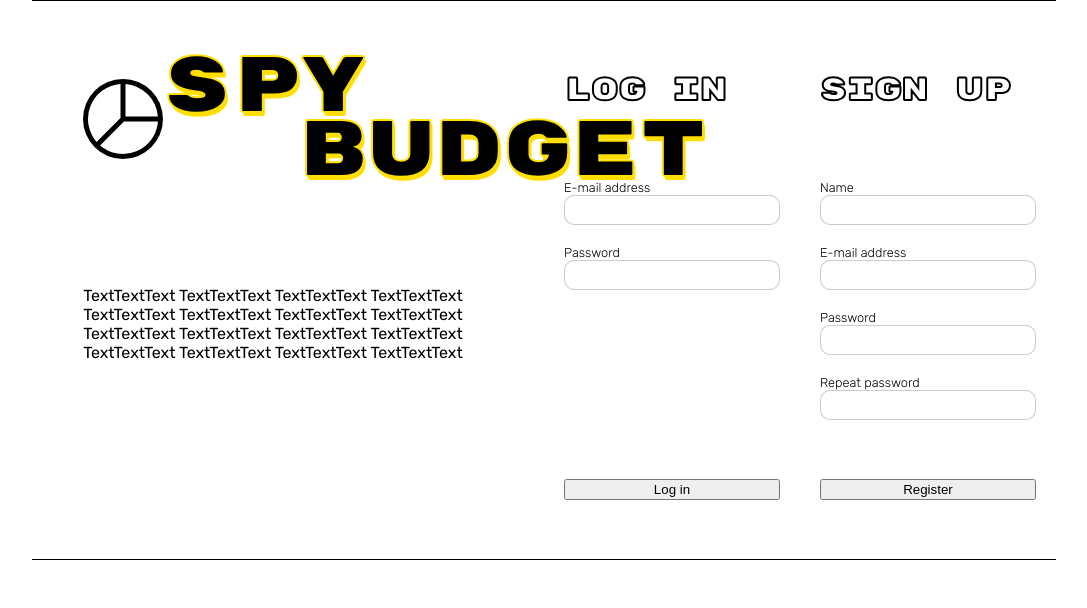
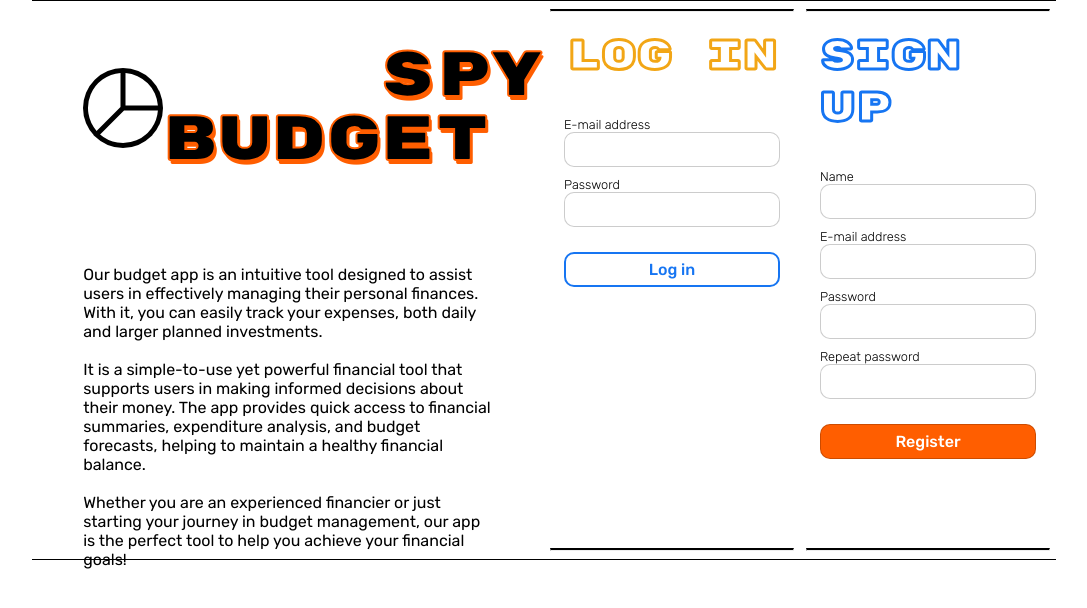
Before and after one commit to chalbrik/Budget_App_Project, a PHP site: page / in a window 1280 px wide. Shown: the part 120-728 px from the top of the page, without its empty margins (96-1183 px from the left). Run offline with PHP 8.4, Linux system fonts and the light colour scheme.

Commit message:
Update changes

```diff
--- a/index.html
+++ b/index.html
@@ -22,18 +22,27 @@
         <div class="left-side">
           <div class="logo-and-header">
             <img src="/assets/pie-chart.svg" alt="Logo" />
-            <h1>Spy</h1>
+
+            <h1>budget</h1>
           </div>
           <p class="description">
-            TextTextText TextTextText TextTextText TextTextText TextTextText
-            TextTextText TextTextText TextTextText TextTextText TextTextText
-            TextTextText TextTextText TextTextText TextTextText TextTextText
-            TextTextText
+            Our budget app is an intuitive tool designed to assist users in
+            effectively managing their personal finances. With it, you can
+            easily track your expenses, both daily and larger planned
+            investments.<br><br> It is a simple-to-use yet powerful financial tool that
+            supports users in making informed decisions about their money. The
+            app provides quick access to financial summaries, expenditure
+            analysis, and budget forecasts, helping to maintain a healthy
+            financial balance.<br><br> Whether you are an experienced financier or just
+            starting your journey in budget management, our app is the perfect
+            tool to help you achieve your financial goals!
           </p>
         </div>
         <div class="right-side">
-          <div class="log-in">
-            <h2>Log in</h2>
+          <div class="box">
+            <hr class="line-outline">
+            <div class="log-in">
+            <h2 class="log-in-title">Log in</h2>
             <div class="input-table">
               <div class="input-field">
                 <span class="input-name">E-mail address</span>
@@ -44,10 +53,14 @@
                 <input type="text" />
               </div>
             </div>
-            <button>Log in</button>
+            <button class="log-in-button">Log in</button>
           </div>
+            <hr class="line-outline">
+          </div>
+          <div class="box">
+            <hr class="line-outline">
           <div class="sign-up">
-            <h2>Sign up</h2>
+            <h2 class="sign-up-title">Sign up</h2>
             <div class="input-table">
               <div class="input-field">
                 <span class="input-name">Name</span>
@@ -66,7 +79,9 @@
                 <input type="text" />
               </div>
             </div>
-            <button>Register</button>
+            <button class="sign-up-button">Register</button>
+          </div>
+          <hr class="line-outline">
           </div>
         </div>
       </div>
--- a/style.css
+++ b/style.css
@@ -57,20 +57,21 @@ main {
     height: 80px;
 }
 
+
 .logo-and-header>h1 {
     font-family: "Rubik Mono One", monospace;
     font-weight: 400;
     font-style: normal;
     line-height: 4rem;
-    font-size: 5rem;
-    text-shadow: 2px 4px 0px #FFDF01;
-    -webkit-text-stroke: 2px #FFDF01;
+    font-size: 4rem;
+    text-shadow: 2px 4px 0px #FF5E00;
+    -webkit-text-stroke: 2px #FF5E00;
 
 }
 
 
-.logo-and-header>h1::after {
-    content: "\A   budget";
+.logo-and-header>h1::before {
+    content: "    spy\A";
     white-space: pre;
 }
 
@@ -79,11 +80,7 @@ main {
     font-optical-sizing: auto;
     font-weight: 400;
     font-style: normal;
-}
-
-
-
-.description {
+    font-size: 16px;
     margin-top: 50px;
     width: 80%;
 }
@@ -94,7 +91,7 @@ main {
     display: flex;
     flex-direction: row;
     justify-content: space-evenly;
-    align-items: center;
+    align-items: flex-start;
 
 }
 
@@ -103,46 +100,78 @@ main {
     font-weight: 400;
     font-style: normal;
     color: white;
-    font-size: 2rem;
-    -webkit-text-stroke: 2px black;
-    margin: 40px 0 0 0;
+    font-size: 3rem;
+    margin: 0 0 0 0;
+}
+
+.right-side h2.log-in-title{
+    -webkit-text-stroke: 3px #F2A616;
+}
+
+.right-side h2.sign-up-title{
+    -webkit-text-stroke: 3px #1675F2;
+}
+
+.box{
+    display: flex;
+    flex-direction: column;
+    justify-content: space-between;
+    align-items: center;
+    width: 50%;
+    height: 100%;
 }
 
 .log-in {
     display: flex;
     flex-direction: column;
-    justify-content: space-between;
-    width: 50%;
+    justify-content: flex-start;
+    align-items: center;
+    width: 100%;
     height: 500px;
     padding: 0 20px 0 20px;
+}
+
+.line-outline{
+    border-top: 2px solid black;
+    width: 95%;
+    /* transform: rotate(45deg);
+    overflow: hidden; poźniej trzeba bedzie to ogrnąć, prawdopodobnie trzeba bedzie przemodelowac trochę strukturę żeby to działało*/
+    /* margin:  0 0 50px 0; */
 }
 
 .sign-up {
     display: flex;
     flex-direction: column;
-    justify-content: space-between;
-    width: 50%;
+    justify-content: flex-start;
+    align-items: center;
+    width: 100%;
     height: 500px;
     padding: 0 20px 0 20px;
 }
 
 .input-table {
-    height: 50%;
+    width: 100%;
     display: flex;
     flex-direction: column;
-    /* justify-content: space-around; */
+    justify-content: flex-start;
+    align-items: center;
+
+    margin: 30px 0 0 0;
 }
 
 .input-field{
     display: flex;
     flex-direction: column;
-    margin: 10px 0 10px 0;
+    align-items: center;
+    width: 100%;
+    margin: 5px 0 5px 0;
 
 }
 
 .input-field > input{
     width: 100%;
-    height: 30px;
+    max-width: 270px;
+    height: 35px;
     margin: 0 0 0 0;
     padding: 0 15px 0 15px;
     border: 1px solid rgba(0, 0, 0, 0.2);
@@ -155,16 +184,70 @@ span.input-name {
     font-family: "Rubik", sans-serif;
     font-optical-sizing: auto;
     font-weight: 300;
-    /* font-style: normal; */
+    width: 100%;
+    max-width: 270px;
     font-size: 0.8rem;
 
 }
 
 button{
-    margin: 0 0 30px 0;
+    width: 100%;
+    max-width: 270px;
+    height: 35px;
+    margin: 20px 0 30px 0;
+}
+
+button.log-in-button{
+    background-color: white;
+    border: 2px solid rgb(22, 117, 242);
+    border-radius: 10px;
+    color: rgb(22, 117, 242);
+    font-family: "Rubik", sans-serif;
+    font-optical-sizing: auto;
+    font-weight: 500;
+    font-size: 1rem;
+}
+
+button.sign-up-button{
+    background-color: #FF5E00;
+    border: none;
+    border-radius: 10px;
+    color: white;
+    font-family: "Rubik", sans-serif;
+    font-optical-sizing: auto;
+    font-weight: 500;
+    font-size: 1rem;
+}
+
+
+button.sign-up-button{
+    border: 1px solid rgba(0, 0, 0, 0.2);
+    border-radius: 10px;
 }
 
 footer {
     height: 15%;
     width: 100%;
 }
+
+
+@media (max-height: 700px){
+
+    .right-side h2 {
+        font-size: 2.6rem;
+    }
+
+    .left-side>p {
+        font-size: 14px;
+        margin-top: 25px;
+    }
+
+}
+
+@media (max-width: 1450px){
+
+    .right-side h2 {
+        font-size: 2.6rem;
+    }
+
+}
```
